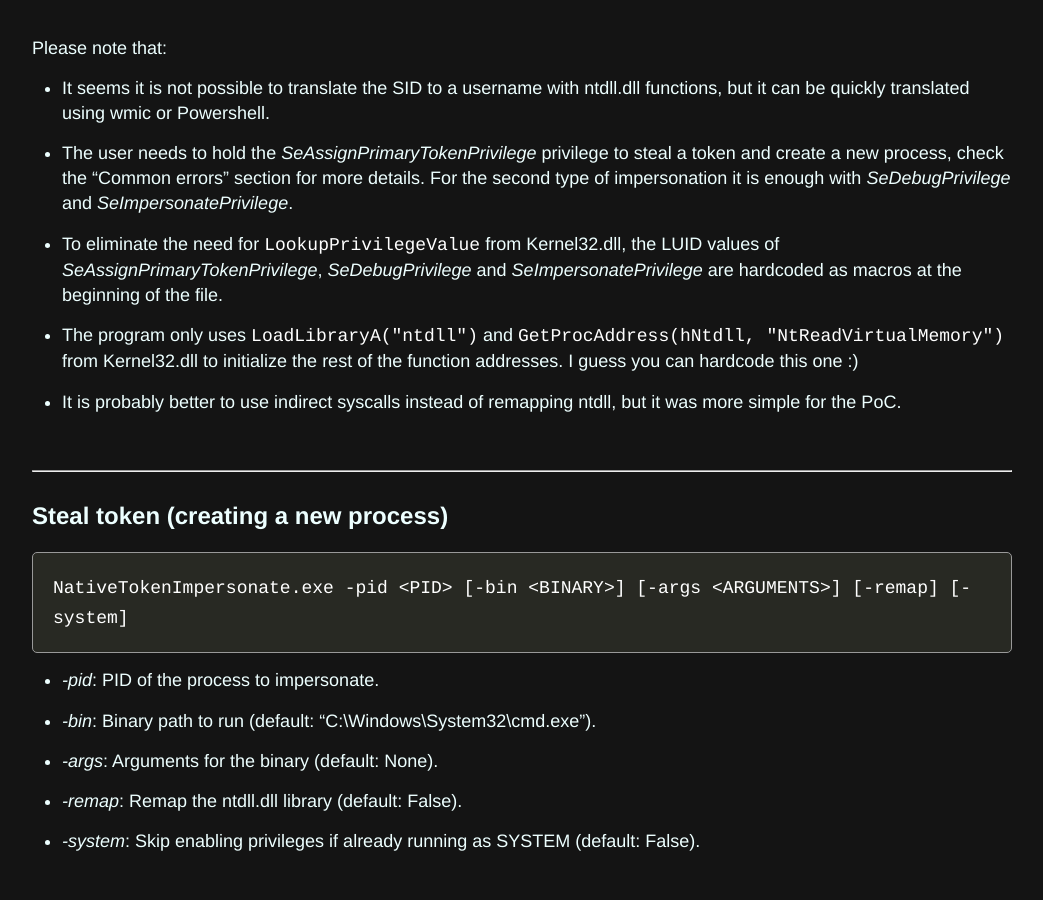
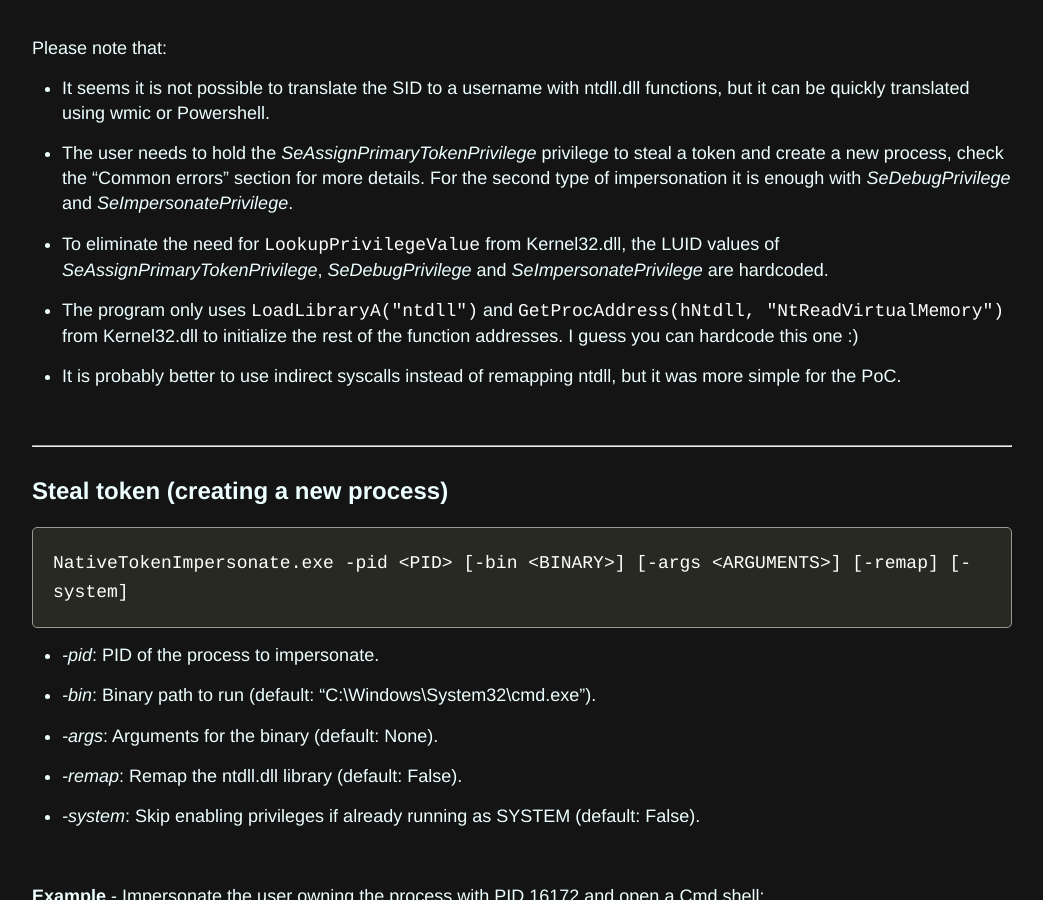
Before and after one commit to ricardojoserf/ricardojoserf.github.io, a Jekyll site: the page built from _posts/2025-4-2-nativetokenimpersonate.md, in a window 1280 px wide and 900 px high, scrolled down 1786 px. Shown: the whole window, without its empty margins (118-1161 px from the left). Built offline with Jekyll 4.4.1, drawn with Linux system fonts in a browser that asks for light colours.

Commit message:
Update 2025-4-2-nativetokenimpersonate.md

```diff
--- a/_posts/2025-4-2-nativetokenimpersonate.md
+++ b/_posts/2025-4-2-nativetokenimpersonate.md
@@ -48,7 +48,7 @@ Please note that:
 
 - The user needs to hold the *SeAssignPrimaryTokenPrivilege* privilege to steal a token and create a new process, check the "Common errors" section for more details. For the second type of impersonation it is enough with *SeDebugPrivilege* and *SeImpersonatePrivilege*.
 
-- To eliminate the need for `LookupPrivilegeValue` from Kernel32.dll, the LUID values of *SeAssignPrimaryTokenPrivilege*, *SeDebugPrivilege* and *SeImpersonatePrivilege* are hardcoded as macros at the beginning of the file.
+- To eliminate the need for `LookupPrivilegeValue` from Kernel32.dll, the LUID values of *SeAssignPrimaryTokenPrivilege*, *SeDebugPrivilege* and *SeImpersonatePrivilege* are hardcoded.
 
 - The program only uses `LoadLibraryA("ntdll")` and `GetProcAddress(hNtdll, "NtReadVirtualMemory")` from Kernel32.dll to initialize the rest of the function addresses. I guess you can hardcode this one :)
 
@@ -241,4 +241,5 @@ As an alternative, you can try the second type of impersonation (using the *-thr
 
 - [T1134.001 - Token Impersonation/Theft](https://attack.mitre.org/techniques/T1134/001/) by MITRE.
 
+
 <br>
```
